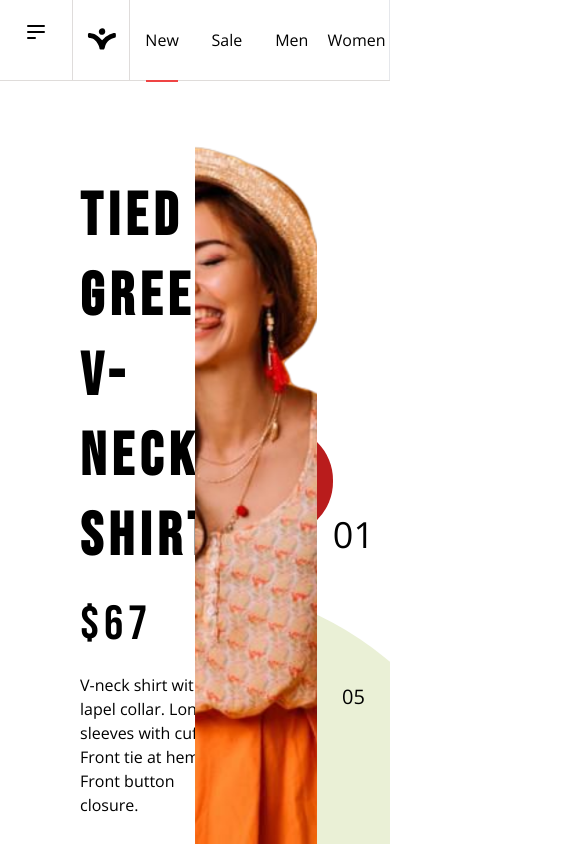
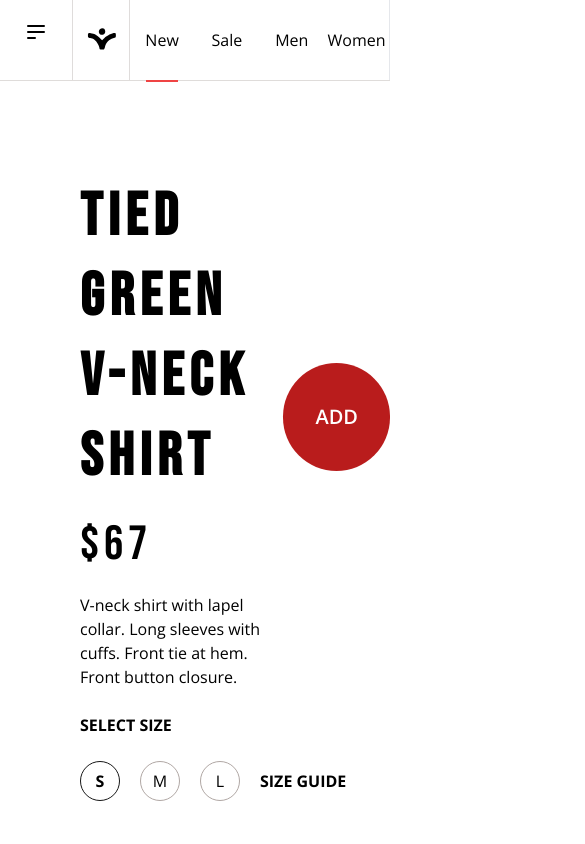
Before and after one commit to pawankm21/fashion-e-commerce, a Next.js app: page / in a window 390 px wide. Shown: the top 844 px of the page, 585 px wide, since content can reach past the window. Built offline with nearby package versions, Linux system fonts and the light colour scheme.

Commit message:
add responsiveness

```diff
--- a/pages/index.jsx
+++ b/pages/index.jsx
@@ -30,15 +30,15 @@ export default function Home() {
   const [selectedImage, setSelectedImage] = useState(images[0].src);
 
   return (
-    <div className=" h-full">
+    <div className=" h-full overflow-hidden">
       <Head>
         <title>Fashion Ecommerce</title>
         <meta name="description" content="A fashion e-commerce website" />
         <link rel="icon" href="/favicon.ico" />
       </Head>
       <Navbar />
-      <div className="flex w-full h-full ">
-        <div className=" h-full pl-20 pt-24 w-1/2">
+      <div className="lg:flex w-full h-full ">
+        <div className=" h-full pl-20 pt-24 lg:w-1/2 w-full">
           <div className="flex">
             <div>
               <h1
@@ -98,7 +98,7 @@ export default function Home() {
             </div>
             <div className="flex mt-12 place-items-center gap-4">
               <div className="flex gap-3.5 place-items-center">
-                {images.map((image,index) => (
+                {images.map((image, index) => (
                   <ImageCard
                     key={image.src}
                     image={image.src}
@@ -116,10 +116,11 @@ export default function Home() {
           </motion.div>
           <div className="my-20" />
         </div>
-        <div className="w-1/2 overflow-hidden">
+        <div className="lg:w-1/2 w-full overflow-hidden">
           <div className="w-full flex  h-full relative">
-            <div className="w-[40rem] h-[40rem] absolute bg-themeGreen rounded-full bottom-16 -right-28 opacity-50"></div>
-            <div className="w-full h-full relative">
+            <div className="w-[40rem] h-[40rem] absolute bg-themeGreen rounded-full lg:bottom-16 lg:-right-28 opacity-50"></div>
+            <img src={selectedImage} alt="model1" className="relative z-20 lg:hidden" />
+            <div className="w-full h-full relative lg:block hidden">
               <Image
                 src={selectedImage}
                 alt="model1"
```
